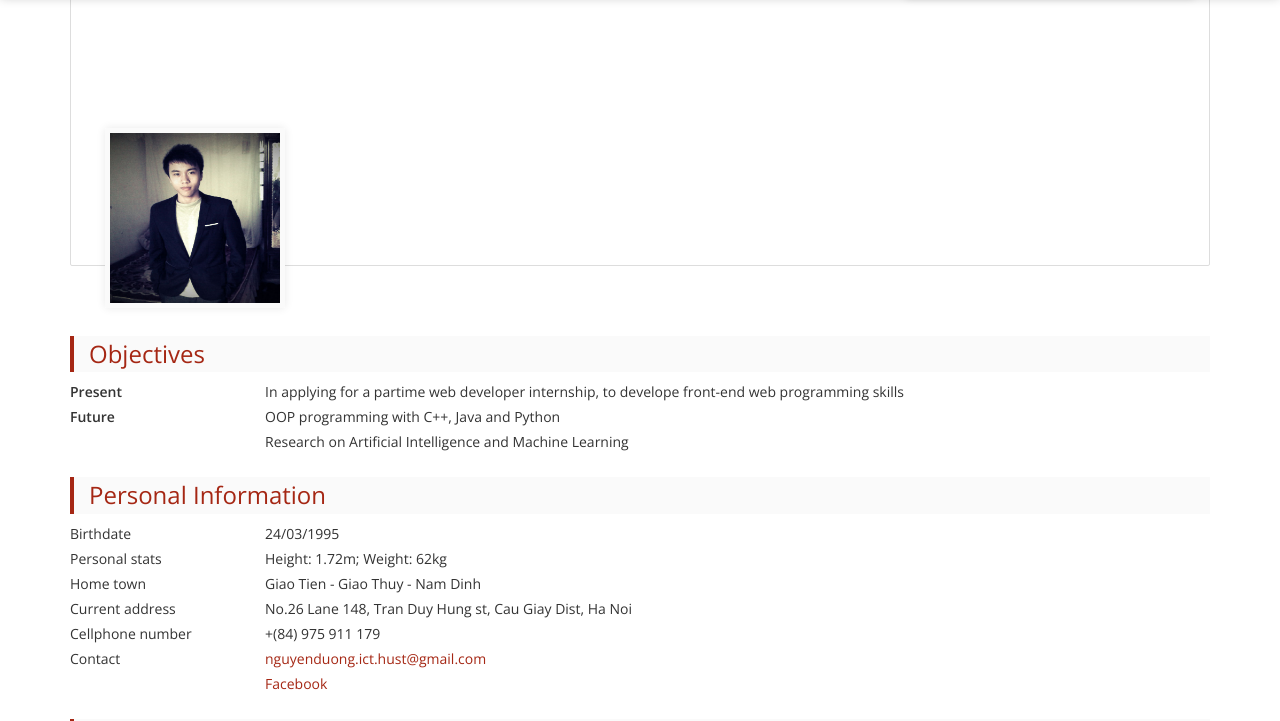
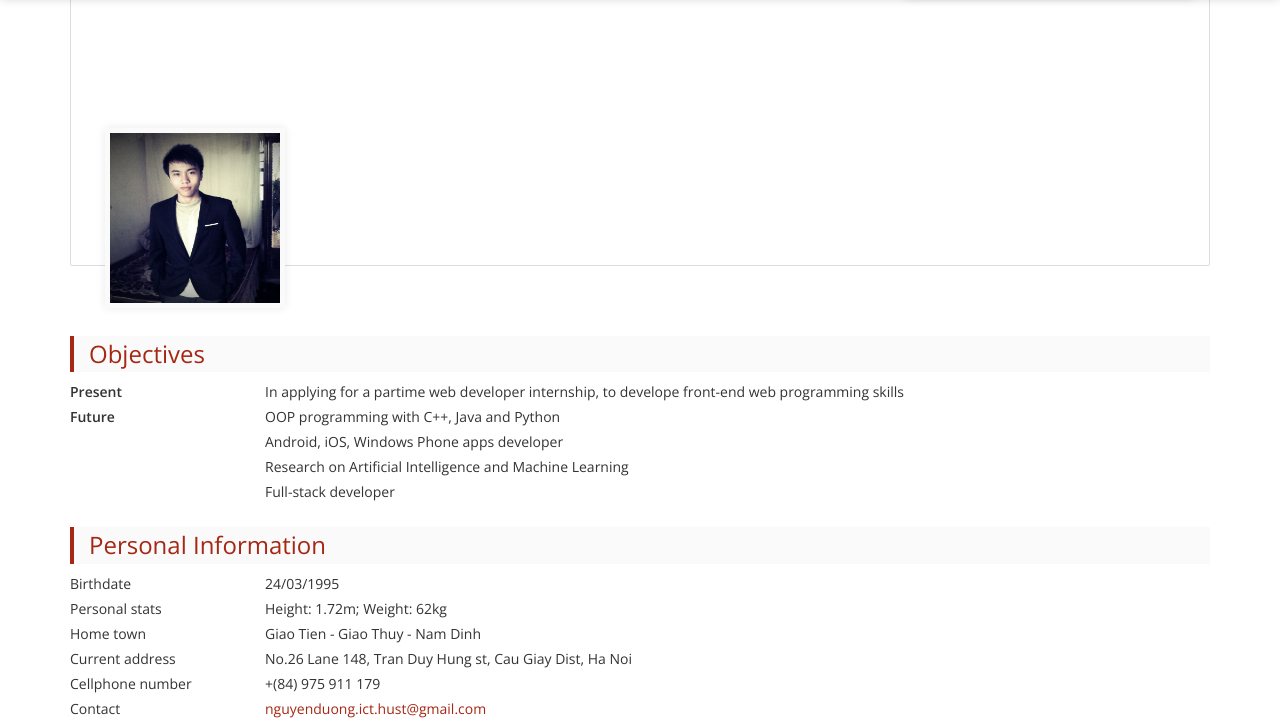
Before and after one commit to gsDuong/gsduong.github.io, a plain HTML site: page index.html in a window 1280 px wide. Shown: the part 67-788 px from the top of the page. Drawn offline with nearby package versions, Linux system fonts and the light colour scheme; files whose address does not match are found by name.

Commit message:
Update index.html

```diff
--- a/index.html
+++ b/index.html
@@ -75,7 +75,9 @@
 							</div>
 							<div class="col-md-10">
 								<p>OOP programming with C++, Java and Python</p>
+								<p>Android, iOS, Windows Phone apps developer</p>
 								<p>Research on Artificial Intelligence and Machine Learning</p>
+								<p>Full-stack developer</p>
 							</div>
 						</div>
 					</article>
```
